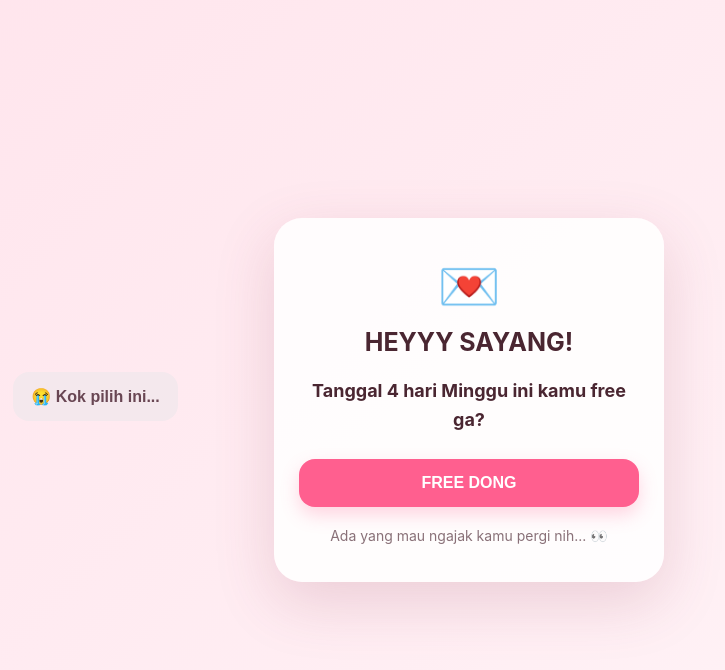
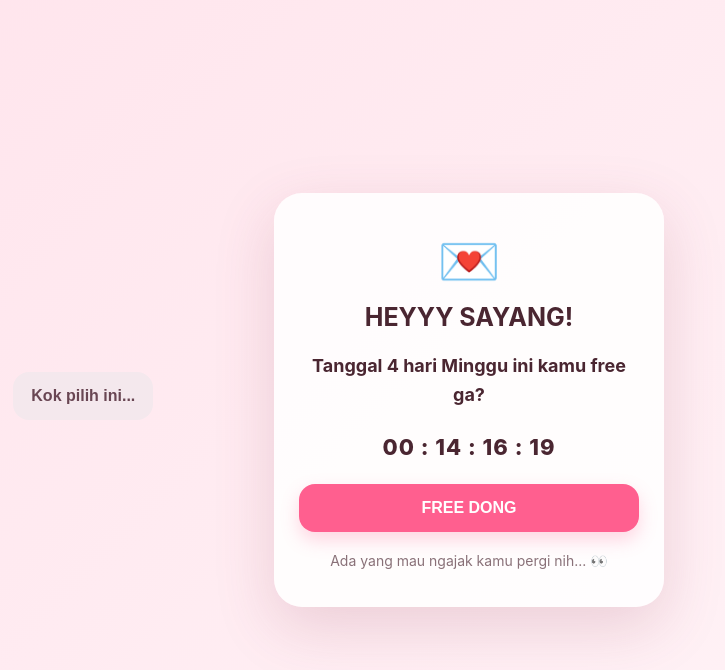
Before and after one commit to siajayyy/ajakan-ketemu, a plain HTML site: page index.html in a window 1280 px wide. Both pictures are taken after a click on the button "AKU UDAH ADA JANJI LAIN". Shown: the whole page, without its empty margins (171-896 px from the left). Drawn offline with Linux system fonts and the light colour scheme.

Commit message:
Add files via upload

```diff
--- a/index.html
+++ b/index.html
@@ -45,6 +45,7 @@ button:active{transform:scale(.96)}
   <div class="heart">💌</div>
   <h1>HEYYY SAYANG!</h1>
   <p><b>Tanggal 4 hari Minggu ini kamu free ga?</b></p>
+  <div id="countdown" style="font-size:22px;font-weight:800;margin:0 0 24px;letter-spacing:1px;">00 : 00 : 00 : 00</div>
   <div class="buttons">
     <button class="yes" onclick="yes()">FREE DONG</button>
     <button class="no" id="noBtn" onclick="nope()">AKU UDAH ADA JANJI LAIN</button>
@@ -56,7 +57,8 @@ button:active{transform:scale(.96)}
   <div class="emoji">🥰🎉</div>
   <h1>YEEEAY!</h1>
   <p>Berarti tanggal 4 kamu punya aku yaa ❤️<br><br>Jangan lupa kosongin waktunya hehe 😚</p>
-  <div class="small">See you, sayang! ❤️</div>
+  <button class="yes" onclick="sendWhatsApp()">💬 KIRIM JAWABAN KE AKU</button>
+  <div class="small">Tinggal tekan tombol di atas untuk mengirim jawaban lewat WhatsApp.</div>
 </div>
 
 <script>
@@ -80,7 +82,29 @@ function nope(){
   b.style.position="fixed";
   b.style.left=(10+Math.random()*65)+"%";
   b.style.top=(15+Math.random()*65)+"%";
-  b.textContent=["😳 Eits, jangan itu!","🥺 Yakin?","😭 Kok pilih ini...","🙈 Coba lagi!"][Math.floor(Math.random()*4)];
+  b.textContent=["Eits, jangan itu!","Yakin?","Kok pilih ini...","Coba lagi!"][Math.floor(Math.random()*4)];
+}
+
+const target = new Date("2026-10-04T00:00:00+07:00").getTime();
+function updateCountdown(){
+  const now = Date.now();
+  let diff = target-now;
+  if(diff < 0) diff=0;
+  const d=Math.floor(diff/86400000);
+  const h=Math.floor((diff%86400000)/3600000);
+  const m=Math.floor((diff%3600000)/60000);
+  const sec=Math.floor((diff%60000)/1000);
+  document.getElementById("countdown").textContent =
+    String(d).padStart(2,"0")+" : "+String(h).padStart(2,"0")+" : "+
+    String(m).padStart(2,"0")+" : "+String(sec).padStart(2,"0");
+}
+updateCountdown();
+setInterval(updateCountdown,1000);
+
+function sendWhatsApp(){
+  const phone="628115905160";
+  const message="Aku free tanggal 4 ❤️";
+  window.location.href="https://wa.me/"+phone+"?text="+encodeURIComponent(message);
 }
 </script>
 </body>
```
